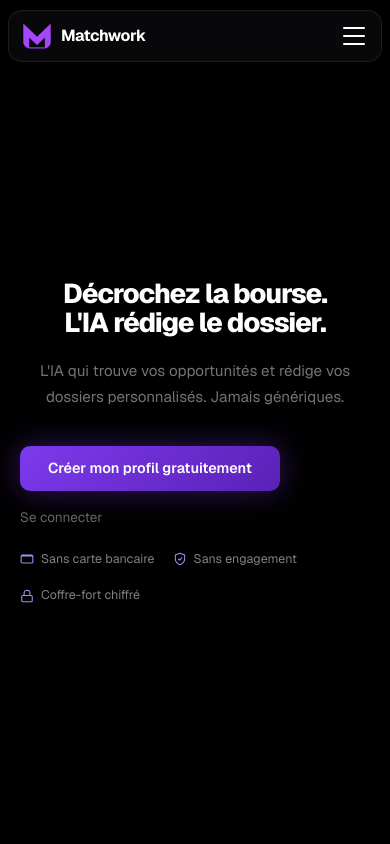
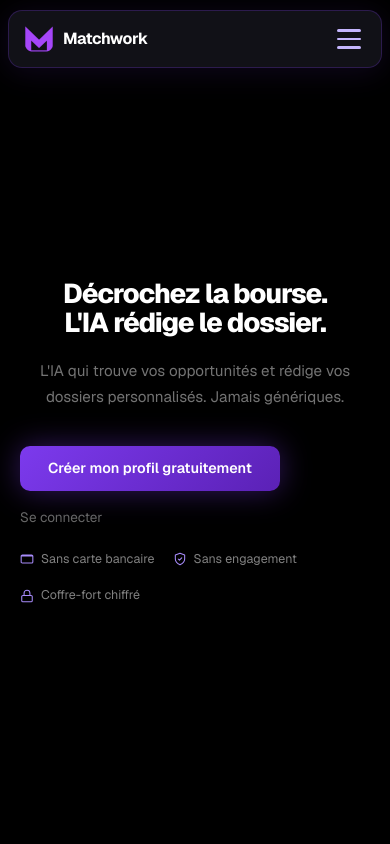
Before and after one commit to new534789-beep/Matchwork, a Next.js app: page / in a window 390 px wide. Shown: the top 844 px of the page. Built offline with nearby package versions, Linux system fonts and the light colour scheme.

Commit message:
fix: header visible sur fond noir (bordure violet, hamburger violet clair)

```diff
--- a/app/(public)/page.tsx
+++ b/app/(public)/page.tsx
@@ -12,13 +12,13 @@ export default function Landing() {
         <div
           className="max-w-5xl mx-auto flex items-center justify-between"
           style={{
-            background: "rgba(12,12,14,0.72)",
-            backdropFilter: "saturate(160%) blur(20px)",
-            WebkitBackdropFilter: "saturate(160%) blur(20px)",
-            border: "1px solid rgba(255,255,255,0.09)",
+            background: "rgba(20,20,28,0.85)",
+            backdropFilter: "saturate(180%) blur(24px)",
+            WebkitBackdropFilter: "saturate(180%) blur(24px)",
+            border: "1px solid rgba(124,58,237,0.25)",
             borderRadius: "14px",
-            padding: "8px 8px 8px 12px",
-            boxShadow: "0 10px 34px rgba(0,0,0,0.45)",
+            padding: "10px 12px 10px 14px",
+            boxShadow: "0 4px 30px rgba(124,58,237,0.12), 0 10px 34px rgba(0,0,0,0.5)",
           }}
         >
           <Link href="/" style={{ display: "flex", alignItems: "center", gap: 8, textDecoration: "none", flexShrink: 0, minWidth: 0 }}>
--- a/components/ui/NavMobile.tsx
+++ b/components/ui/NavMobile.tsx
@@ -13,9 +13,9 @@ export function NavMobile() {
         onClick={() => setOpen(!open)}
         aria-label={open ? "Fermer le menu" : "Ouvrir le menu"}
       >
-        <span style={{ display:"block", width:"22px", height:"2px", background:"#fff", borderRadius:"1px", transition:"transform 0.22s ease, opacity 0.22s ease", transform: open ? "rotate(45deg) translate(2px,3px)" : "none" }} />
-        <span style={{ display:"block", width:"22px", height:"2px", background:"#fff", borderRadius:"1px", transition:"opacity 0.22s ease", opacity: open ? 0 : 1 }} />
-        <span style={{ display:"block", width:"22px", height:"2px", background:"#fff", borderRadius:"1px", transition:"transform 0.22s ease", transform: open ? "rotate(-45deg) translate(2px,-3px)" : "none" }} />
+        <span style={{ display:"block", width:"24px", height:"2.5px", background:"#c4b5fd", borderRadius:"2px", transition:"transform 0.22s ease, opacity 0.22s ease", transform: open ? "rotate(45deg) translate(2px,3px)" : "none" }} />
+        <span style={{ display:"block", width:"24px", height:"2.5px", background:"#c4b5fd", borderRadius:"2px", transition:"opacity 0.22s ease", opacity: open ? 0 : 1 }} />
+        <span style={{ display:"block", width:"24px", height:"2.5px", background:"#c4b5fd", borderRadius:"2px", transition:"transform 0.22s ease", transform: open ? "rotate(-45deg) translate(2px,-3px)" : "none" }} />
       </button>
 
       {open && (
```
